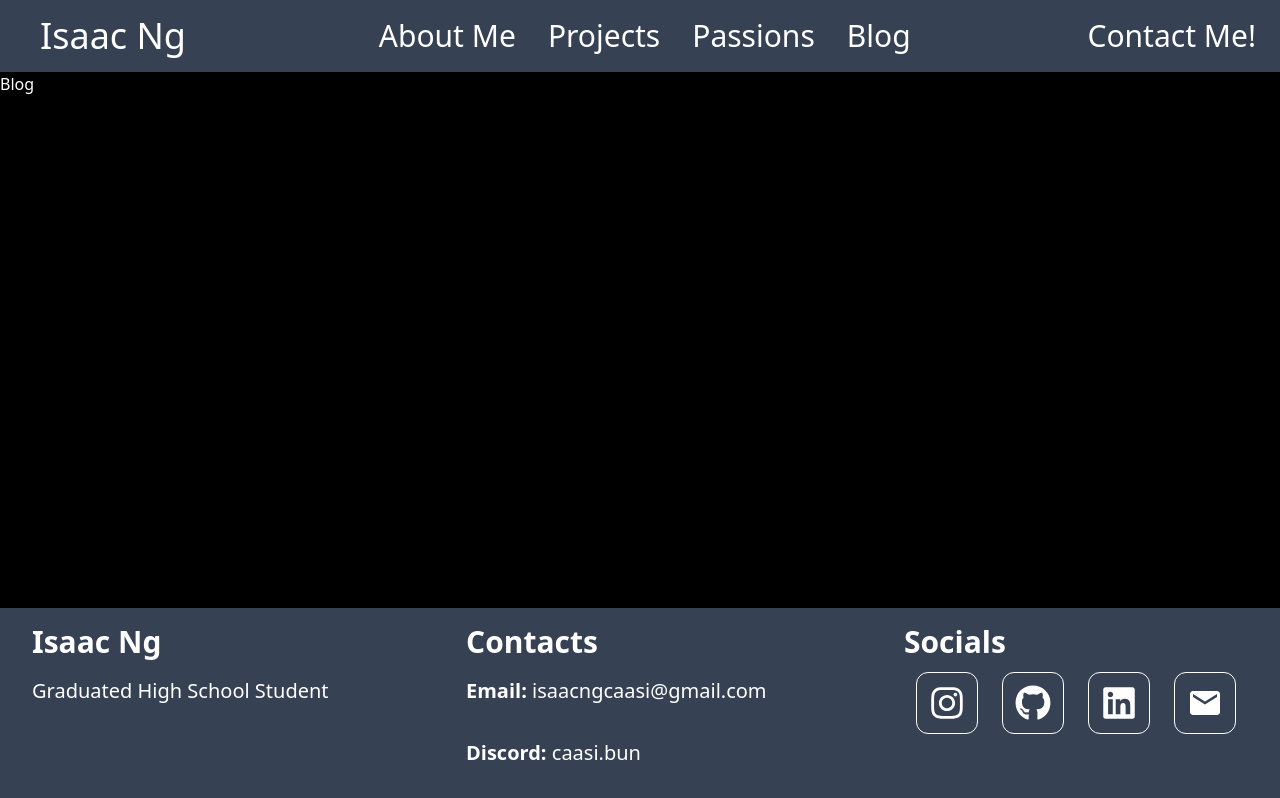
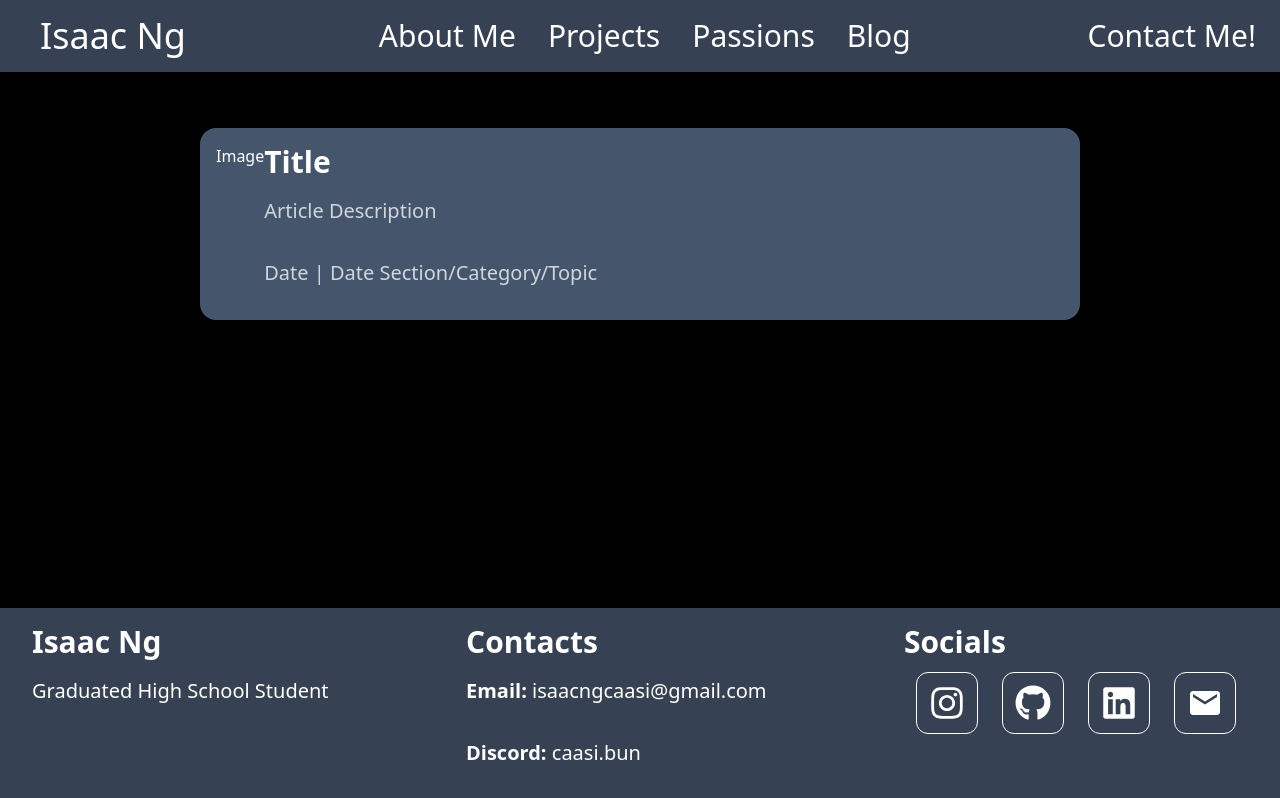
Before and after one commit to caasion/caasion.github.io, a React (Vite) app: page /blog in a window 1280 px wide. Built offline with nearby package versions, Linux system fonts and the light colour scheme.

Commit message:
Set up Blog Formatting

```diff
--- a/src/index.css
+++ b/src/index.css
@@ -17,7 +17,7 @@ body {
 
 @layer {
   .socials-button {
-    @apply border-1 rounded-[0.75rem] p-3 text-4xl cursor-pointer m-3 hover:bg-purple-500 active:bg-purple-600;
+    @apply border-1 rounded-[0.75rem] p-3 text-4xl cursor-pointer m-3 hover:bg-purple-500 active:bg-purple-600 ease-in-out duration-200;
   }
 
   .footer-container {
@@ -25,6 +25,6 @@ body {
   }
 
   .nav-header {
-    @apply m-4;
+    @apply m-4 hover:text-purple-500 ease-in-out duration-200;
   }
 }
--- a/src/pages/Blog.tsx
+++ b/src/pages/Blog.tsx
@@ -2,8 +2,32 @@ import React from 'react'
 
 const Blog = () => {
   return (
-    <div>Blog</div>
+    <div className='m-10'>
+      <div className='article-container mx-40'>
+        <a href="boohoo">
+          <div className='article-card bg-slate-600 rounded-2xl p-4 my-4'>
+            <div className='flex'>
+              <div>Image</div>
+              <div>
+                <h2 className='font-semibold'>Title</h2>
+                <p className='text-gray-300'>Article Description</p>
+                <p className='text-gray-300'>Date | Date Section/Category/Topic</p>
+              </div>
+
+            </div>
+
+
+
+          </div>
+        </a>
+      </div>
+
+    </div>
   )
 }
 
 export default Blog
+
+
+// TODO: Make a scrollable list/card thingy for all my articles
+// All articles would be in markdown format, and then the blog page would just parse it
```
